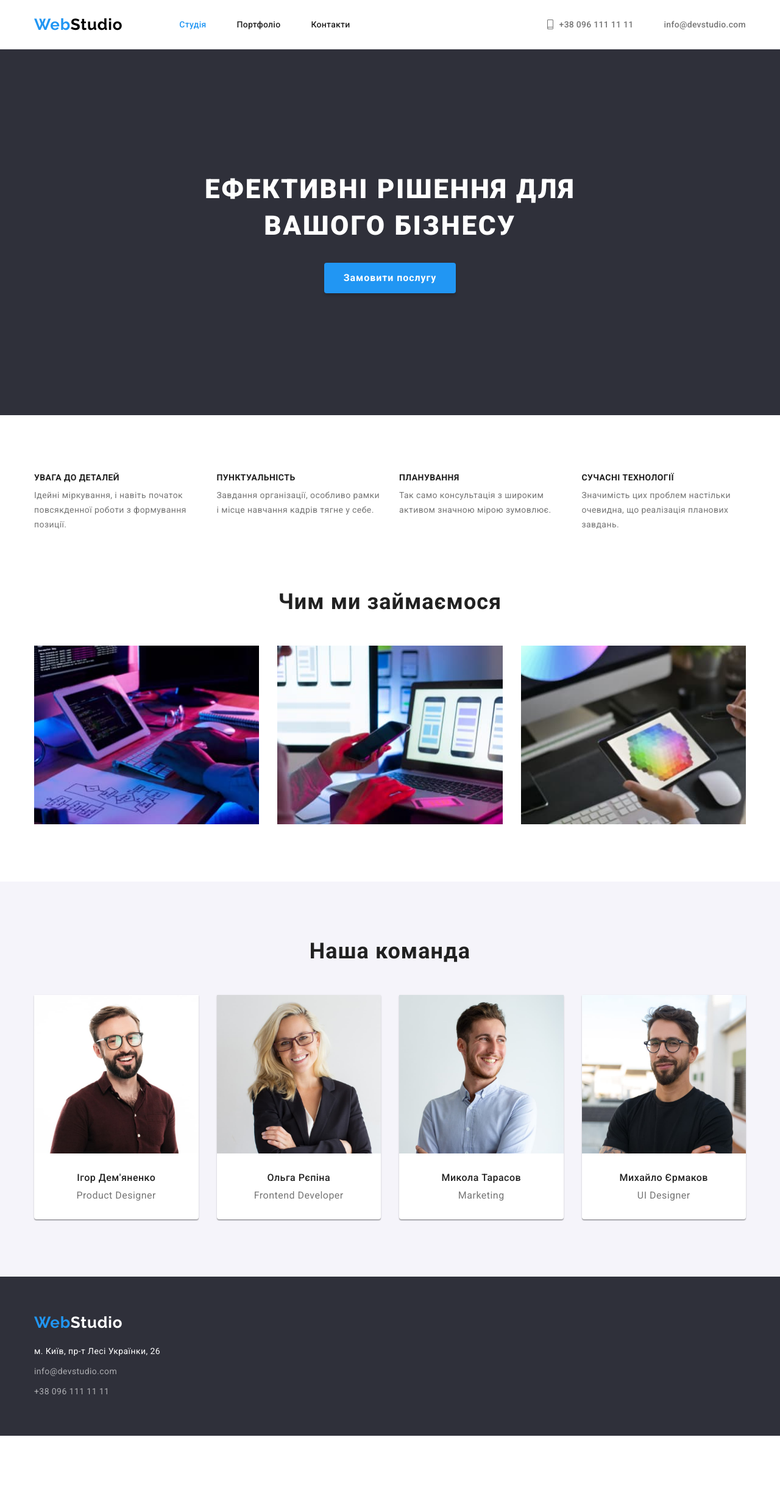
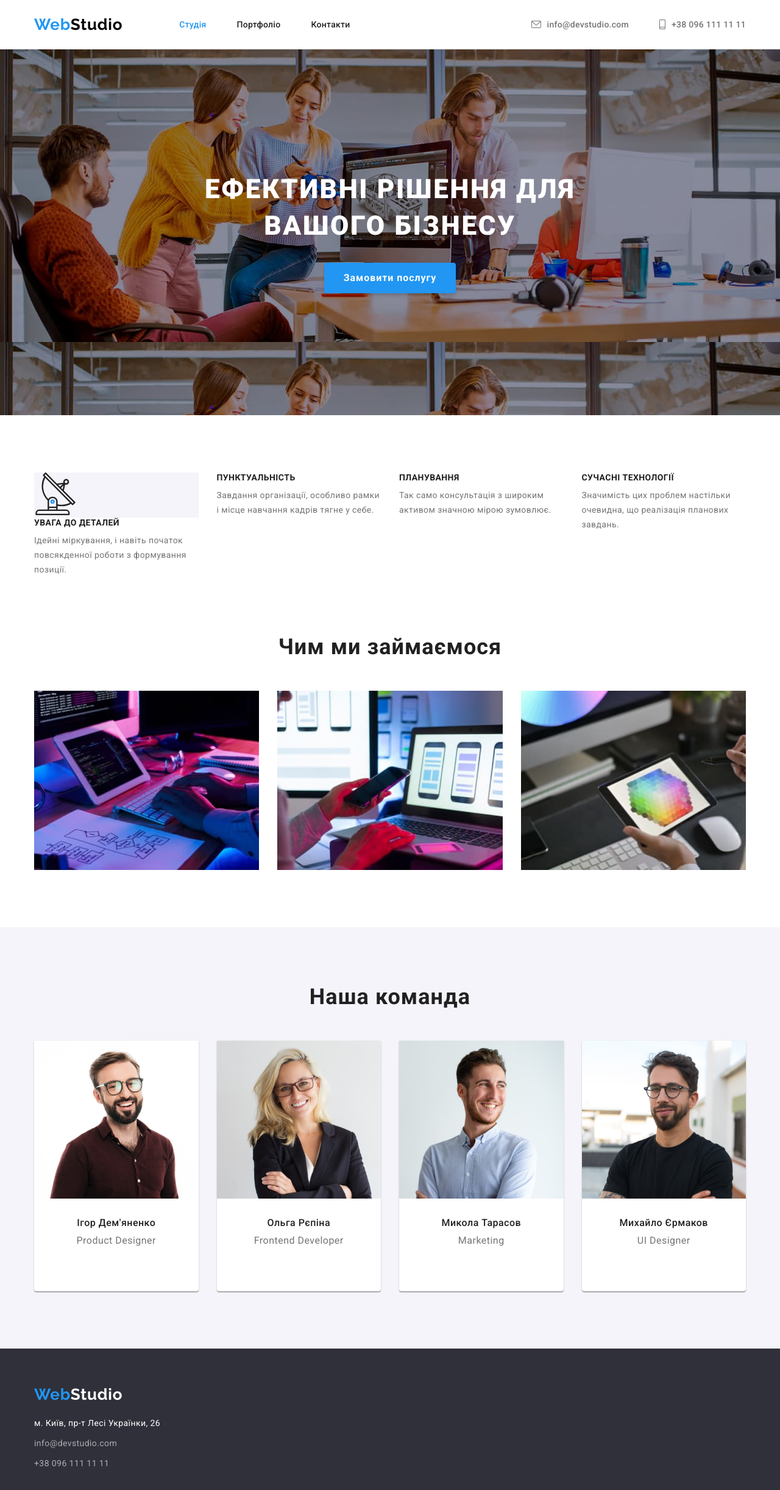
Before and after one commit to NikitaDima/goit-markup-hw-04, a plain HTML site: page index.html in a window 1280 px wide. Shown: the whole page at 61% size. Before the commit the page ends 2355 px from the top, so only its background shows below. Drawn offline with nearby package versions, Linux system fonts and the light colour scheme.

Commit message:
додавання свг

```diff
--- a/css/style.css
+++ b/css/style.css
@@ -15,6 +15,7 @@
     --section-content: 94px;
     --icon-pramery-color: #757575;
     --icon-accent-color: #2196F3;
+    --bcg-color-benefits: #F5F4FA;
 }
 
 
@@ -143,45 +144,38 @@ img {
     line-height: 1.142;
     letter-spacing: 0.02em;
 }
-
+/* Стилізація посилань контактів */
 .contacts .link {
     display: flex;
+    align-items: center;
+    gap: 10px;
+    color: var(--desc-text-color);
 
-
-    color: var(--desc-text-color)
 }
-
+/* Стилізація СВГ зображень */
 .icon-contacts {
-    width: 10px;
-    height: 16px;
-    margin-right: 10px;
-    fill: var(--icon-pramery-color);
+    fill: currentColor
 }
 
 .contacts .link:hover,
 .link:focus{
-
     color: var(--accent-color);
-
 }
 
 .contacts .link:hover .icon-contacts {
-    fill: var(--icon-accent-color);
+    color: var(--icon-accent-color);
 }
 
 .contacts .link:focus .icon-contacts {
-    fill: var(--icon-accent-color);
+    color: var(--icon-accent-color);
 }
-
-/* .contacts .link:hover,
-.link:focus .icon-contacts {
-    fill: var(--icon-accent-color);
-} */
 
 /* Стилізація героя головного контенту */
 
 .main-hero {
     background-color: #2F303A;
+    background-image: url("../images/Img-hero.jpg");
+    background-size: contain;
     padding: 200px 0;
 }
 
@@ -251,6 +245,17 @@ img {
     flex-basis: calc(100%/4 - 30px);
     margin-right: 30px;
 }
+/* Стилізація іконок "Наші переваги" */
+
+.box-benefits {
+    background-color: var(--bcg-color-benefits)
+
+}
+
+/* .icon-benefits {
+
+} */
+
 .subject {
     margin-bottom: 10px;
 }
@@ -347,6 +352,42 @@ img {
     line-height: 1.187;
     letter-spacing: 0.03em;
     color: var(--desc-text-color)
+}
+
+/* Додавання соц.мереж */
+
+.soc-list {
+    display: flex;
+    justify-content: center;
+    gap: 10px;
+
+    padding: 0;
+    margin: 0;
+}
+
+.soc-item {}
+
+.soc-link {
+    width: 44px;
+    height: 44px;
+    border-radius: 50%;
+    display: flex;
+    align-items: center;
+    justify-content: center;
+    border-color: var(--title-text-color);
+    color: var(--icon-pramery-color);
+}
+
+.soc-icon {
+    fill: currentColor;
+}
+
+.soc-link:hover {
+    background-color: var(--icon-accent-color);
+}
+
+.soc-link:hover, .soc-icon {
+    fill: var(--title-text-color);
 }
 
 /* Стилі кнопок фільтра */
--- a/index.html
+++ b/index.html
@@ -45,15 +45,18 @@
 
           <ul class="contacts">
             <li>
+              <a href="mailto:info@devstudio.com" class="link">
+                <svg class="icon-contacts" width="16px" height="12px">
+                  <use href="./images/icons.svg#icon-envelopehover"></use>
+                </svg>
+                info@devstudio.com
+              </a>
+            </li>
+            <li>
               <a href="tel:+380961111111" class="link">
-                <svg class="icon-contacts">
+                <svg class="icon-contacts" width="10px" height="16px">
                   <use href="./images/icons.svg#icon-smartphone"></use>
                 </svg>+38 096 111 11 11</a>
-            </li>
-            <li>
-              <a href="mailto:info@devstudio.com" class="link"
-                >info@devstudio.com</a
-              >
             </li>
           </ul>
         </div>
@@ -77,6 +80,11 @@
 
           <ul class="list-benefits">
             <li class="item">
+              <div class="box-benefits">
+                <svg class="icon-benefits" width="70px" height="70px">
+                  <use href="./images/icons.svg#icon-antenna1"></use>
+                </svg>
+              </div>
               <h3 class="subject">Увага до деталей</h3>
               <p class="text">
                 Ідейні міркування, і навіть початок повсякденної роботи з
@@ -145,6 +153,16 @@
                 <p class="text-team">Ігор Дем'яненко</p>
                 <p lang="en" class="desc-team">Product Designer</p>
               </div>
+              <ul class="soc-list">
+                <li class="soc-item"><a class="soc-link" href="#">
+                  <svg class="soc-icon" width="20px" height="20px">
+                    <use href="./images/icons.svg#icon-instagram2"></use>
+                  </svg>
+                </a></li>
+                <li class="soc-item"><a class="soc-link" href="#"></a></li>
+                <li class="soc-item"><a class="soc-link" href="#"></a></li>
+                <li class="soc-item"><a class="soc-link" href="#"></a></li>
+              </ul>
             </li>
             <li class="item-team">
               <img src="./images/img5.jpg" alt="Ольга Рєпіна" width="270" />
```
Also changed, not shown: images/Img-hero.jpg (added), images/Img.jpg (added).
